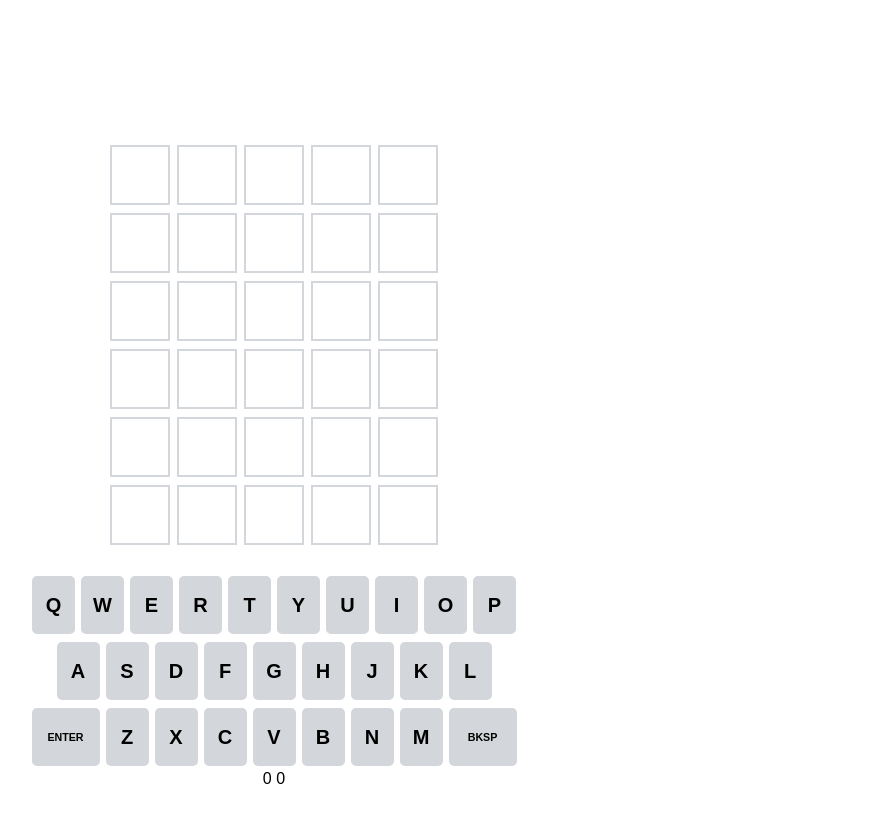
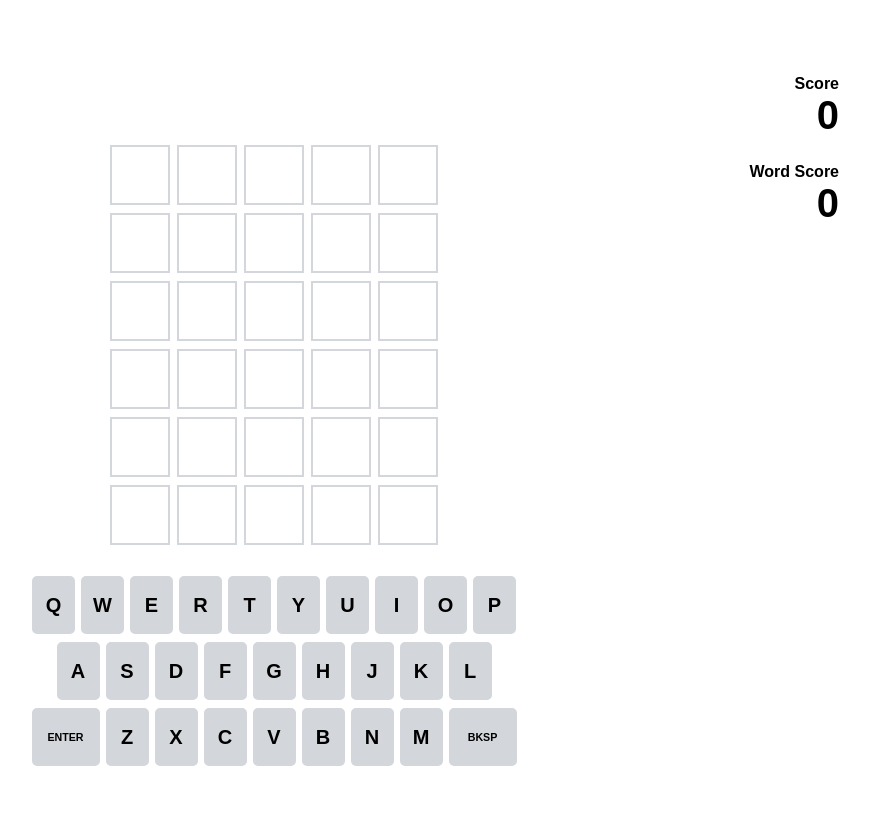
Before and after one commit to patricia-9000/wordle-but-crazy, a React (Vite) app in the folder wordle-but-crazy_frontend/: page / in a window 1280 px wide. Shown: the top 822 px of the page, without its empty margins (366-1236 px from the left). Built offline with nearby package versions, Linux system fonts and the light colour scheme; no server answers.

Commit message:
Added CSS to score display

```diff
--- a/wordle-but-crazy_frontend/src/App.jsx
+++ b/wordle-but-crazy_frontend/src/App.jsx
@@ -5,6 +5,7 @@ import styled, {keyframes} from 'styled-components'
 import ClueList from './components/cluelist/ClueList'
 import Keyboard from './components/keyboard/Keyboard'
 import MessageLabel from './components/MessageLabel'
+import ScoreDisplay from './components/ScoreDisplay'
 
 const StyledDiv = styled.div`
   font-family: sans-serif;
@@ -330,12 +331,10 @@ const App = () => {
   //Render app
   return (
     <StyledDiv>
+      <ScoreDisplay score={score} wordScore={wordScore} />
       <MessageLabel message={message} showMessage={showMessage}/>
       <ClueList clues={clues} guessIndex={guessIndex} restartState={restartState} Colour={Colour} popAnim={popAnim}/>
-      <Keyboard keys={keys} keySelected={keySelected} Colour={Colour} popAnim={popAnim} />
-      <div>
-        {score} {wordScore}
-      </div>
+      <Keyboard keys={keys} keySelected={keySelected} Colour={Colour} popAnim={popAnim}/>
     </StyledDiv>
   )
 }
--- /dev/null
+++ b/wordle-but-crazy_frontend/src/components/ScoreDisplay.jsx
@@ -0,0 +1,42 @@
+import styled from "styled-components"
+
+const StyledDiv = styled.div`
+  text-align: right;
+  user-select: none;
+  position: absolute;
+  inset-inline-end: 50px;
+  inset-block-start: 50px;
+
+  .scoreDisplay {
+    margin: 25px;
+  }
+
+  .number {
+    font-size: 30pt;
+  }
+`
+
+const ScoreDisplay = ({score, wordScore}) => {
+  return (
+    <StyledDiv>
+      <div className='scoreDisplay'>
+        <div>
+          <b>Score</b>
+        </div>
+        <div className='number'>
+          <b>{score}</b>
+        </div>
+      </div>
+      <div className='scoreDisplay'>
+        <div>
+          <b>Word Score</b>
+        </div>
+        <div className='number'>
+          <b>{wordScore}</b>
+        </div>
+      </div>
+    </StyledDiv>
+  )
+}
+
+export default ScoreDisplay
```
